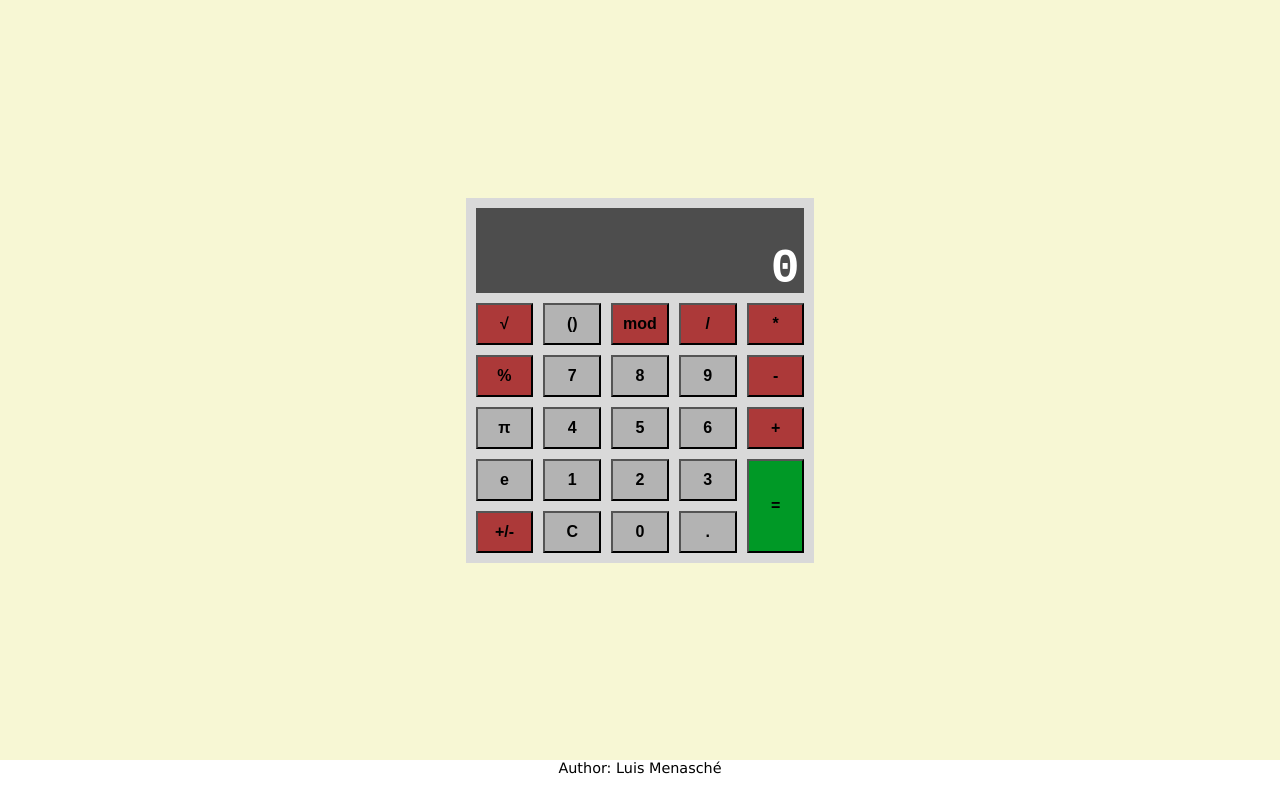
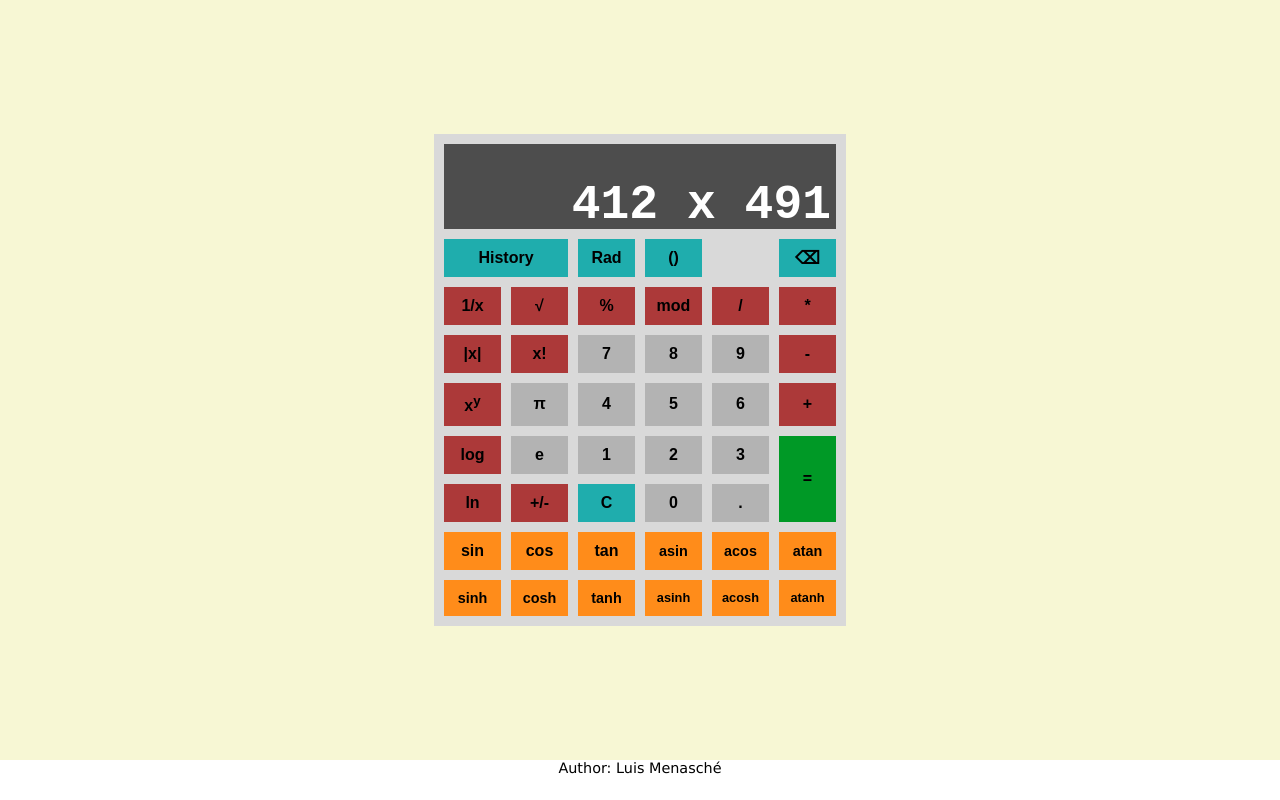
Before and after one commit to luismenasche/calculator, a plain HTML site: page index.html in a window 1280 px wide. Drawn offline with Linux system fonts and the light colour scheme.

Commit message:
First Version UI

```diff
--- a/index.html
+++ b/index.html
@@ -18,11 +18,26 @@
         <p class="seq">&nbsp;</p>
         <p class="result">0</p>
       </div>
+      <button type="button" class="button" data-type="h" data-value="h">
+        History
+      </button>
+      <button type="button" class="button" data-type="r" data-value="r">
+        Rad
+      </button>
+      <button type="button" class="button" data-type="p" data-value="()">
+        ()
+      </button>
+      <button type="button" class="button" data-type="b" data-value="b">
+        &#x232B;
+      </button>
+      <button type="button" class="button" data-type="o" data-value="1/x">
+        1/x
+      </button>
       <button type="button" class="button" data-type="o" data-value="sqrt">
         &#x221A;
       </button>
-      <button type="button" class="button" data-type="p" data-value="()">
-        ()
+      <button type="button" class="button" data-type="o" data-value="%">
+        %
       </button>
       <button type="button" class="button" data-type="o" data-value="m">
         mod
@@ -33,8 +48,11 @@
       <button type="button" class="button" data-type="o" data-value="*">
         *
       </button>
-      <button type="button" class="button" data-type="o" data-value="%">
-        %
+      <button type="button" class="button" data-type="o" data-value="|">
+        |x|
+      </button>
+      <button type="button" class="button" data-type="o" data-value="!">
+        x!
       </button>
       <button type="button" class="button" data-type="n" data-value="7">
         7
@@ -47,6 +65,9 @@
       </button>
       <button type="button" class="button" data-type="o" data-value="-">
         -
+      </button>
+      <button type="button" class="button" data-type="o" data-value="^">
+        x<sup>y</sup>
       </button>
       <button type="button" class="button" data-type="n" data-value="pi">
         &pi;
@@ -63,6 +84,9 @@
       <button type="button" class="button" data-type="o" data-value="+">
         +
       </button>
+      <button type="button" class="button" data-type="o" data-value="log">
+        log
+      </button>
       <button type="button" class="button" data-type="n" data-value="e">
         e
       </button>
@@ -78,6 +102,9 @@
       <button type="button" class="button" data-type="e" data-value="=">
         =
       </button>
+      <button type="button" class="button" data-type="o" data-value="ln">
+        ln
+      </button>
       <button type="button" class="button" data-type="o" data-value="+/-">
         +/-
       </button>
@@ -90,6 +117,42 @@
       <button type="button" class="button" data-type="d" data-value=".">
         .
       </button>
+      <button type="button" class="button" data-type="t" data-value="sin">
+        sin
+      </button>
+      <button type="button" class="button" data-type="t" data-value="cos">
+        cos
+      </button>
+      <button type="button" class="button" data-type="t" data-value="tan">
+        tan
+      </button>
+      <button type="button" class="button small" data-type="t" data-value="asin">
+        asin
+      </button>
+      <button type="button" class="button small" data-type="t" data-value="acos">
+        acos
+      </button>
+      <button type="button" class="button small" data-type="t" data-value="atan">
+        atan
+      </button>
+      <button type="button" class="button small" data-type="t" data-value="sinh">
+        sinh
+      </button>
+      <button type="button" class="button small" data-type="t" data-value="cosh">
+        cosh
+      </button>
+      <button type="button" class="button small" data-type="t" data-value="tanh">
+        tanh
+      </button>
+      <button type="button" class="button smaller" data-type="t" data-value="asinh">
+        asinh
+      </button>
+      <button type="button" class="button smaller" data-type="t" data-value="acosh">
+        acosh
+      </button>
+      <button type="button" class="button smaller" data-type="t" data-value="atanh">
+        atanh
+      </button>
     </section>
   </main>
   <footer>
--- a/script.js
+++ b/script.js
@@ -16,3 +16,9 @@ function div(a,b) {
     }
     return a / b;
 }
+
+window.addEventListener("load", () => {
+    const result = document.getElementsByClassName("result")[0];
+    const calc = document.getElementsByClassName("calculator")[0];
+    result.textContent = `${calc.offsetWidth} x ${calc.offsetHeight}`;
+});
--- a/style.css
+++ b/style.css
@@ -5,7 +5,7 @@
 }
 
 :root {
-    --cols-num: 5;
+    --cols-num: 6;
     font-family: Verdana, sans-serif;
     font-size: 12pt;
 }
@@ -48,6 +48,7 @@
 
 .button {
     background-color: hsl(0,0%,70%);
+    border: none;
     font-size: 1rem;
     font-weight: bold;
     padding: 10px;
@@ -62,11 +63,67 @@
     grid-row: span 2;
 }
 
+.button[data-type="b"], .button[data-type="c"],
+.button[data-type="h"], .button[data-type="p"], .button[data-type="r"] {
+    background-color: hsl(180,70%,40%);
+}
+
+.button[data-type="h"] {
+    grid-column: span 2;
+}
+
+.button[data-type="b"] {
+    font-size: 1.1rem;
+    line-height: 1;
+    grid-column: var(--cols-num);
+}
+
+.button[data-type="t"] {
+    background-color: hsl(30,100%,55%);
+    grid-row: span 2;
+}
+
+.small {
+    font-size: 0.9rem;
+}
+
+.smaller {
+    font-size: 0.8rem;
+}
+
 .button:hover {
-    background-color: hsl(0,0%,90%);
+    outline: 2px dotted black;
 }
 
 .author {
     font-size: 0.9rem;
     text-align: center;
 }
+
+@media screen and (max-width: 500px) {
+    :root {
+        font-size: 10pt;
+    }
+
+    .calculator, .button {
+        padding: 5px;
+    }
+
+    .calculator {
+        gap: 5px;
+    }
+}
+
+@media screen and (max-height: 350px) {
+    :root {
+        font-size: 10pt;
+    }
+
+    .calculator, .button {
+        padding: 3px;
+    }
+
+    .calculator {
+        gap: 3px;
+    }
+}
```
Also changed, not shown: data-types.txt (added).
